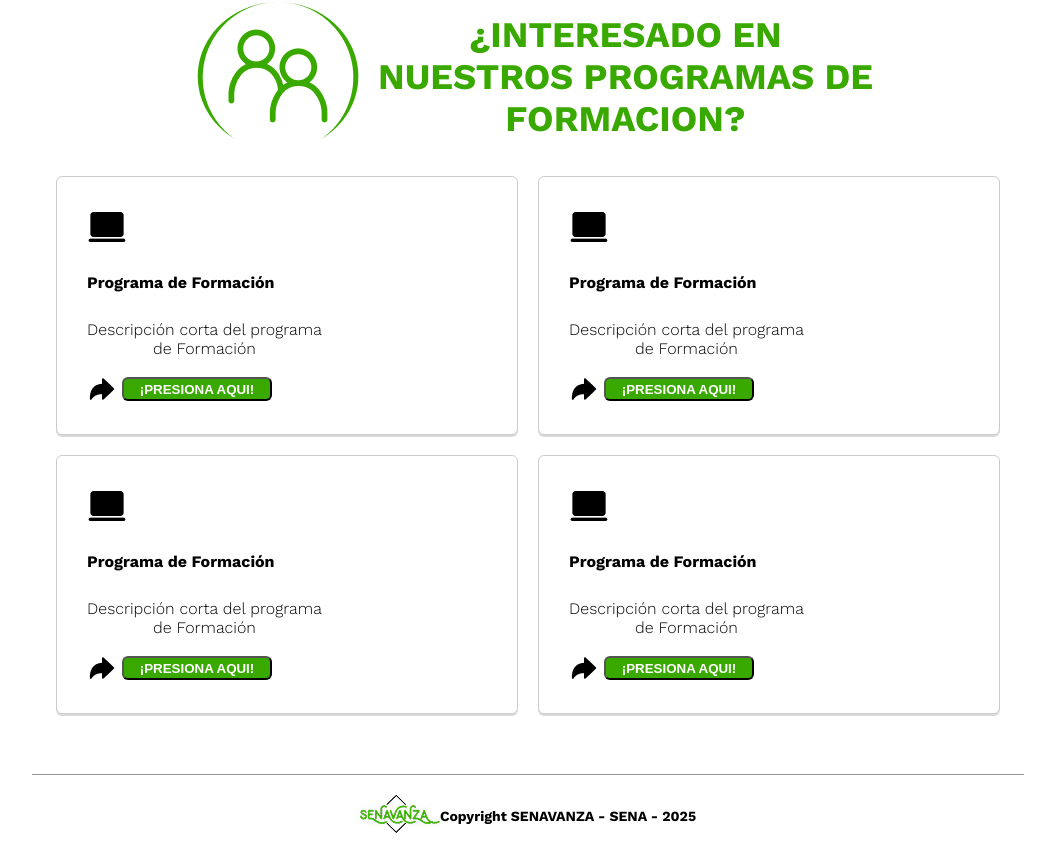
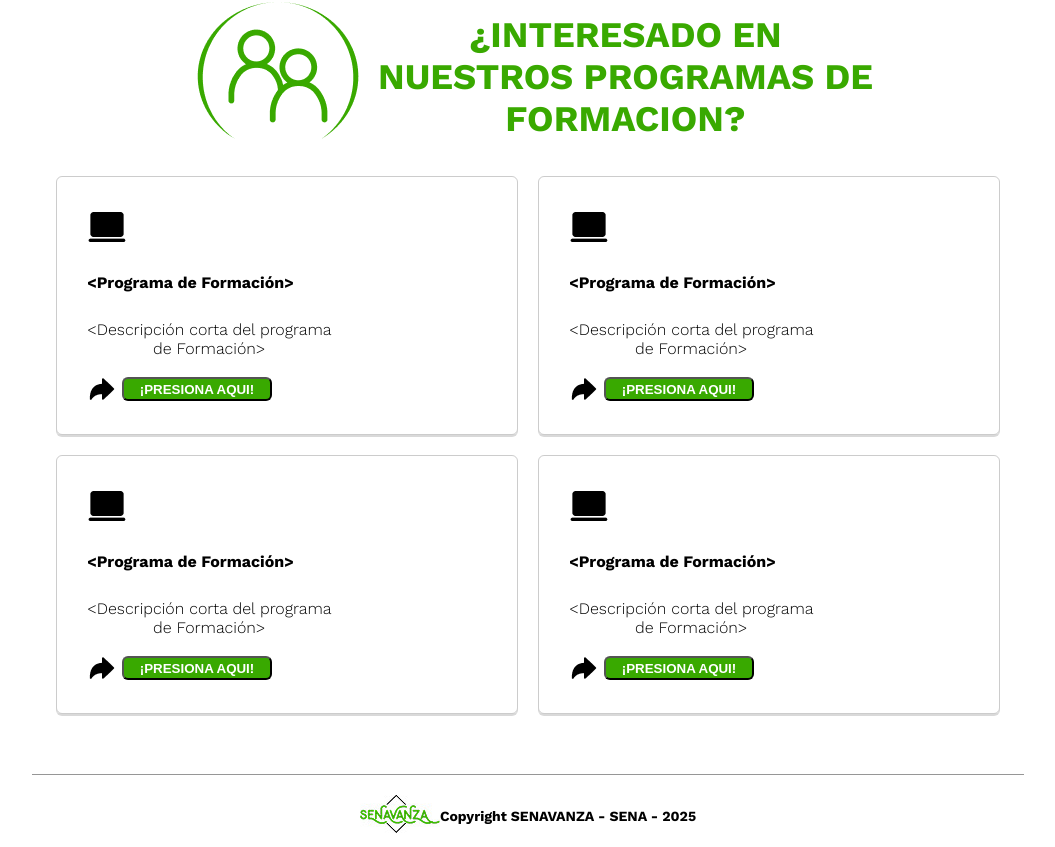
Before and after one commit to TheBullsT/proyectosenavanza, a React (Create React App) app: page /inicio in a window 1280 px wide. Shown: the part 950-1797 px from the top of the page, without its empty margins (112-1167 px from the left). Built offline with nearby package versions, Linux system fonts and the light colour scheme.

Commit message:
flechitas

```diff
--- a/src/components/Inicio/contenido-inicio/contenido-inicio.jsx
+++ b/src/components/Inicio/contenido-inicio/contenido-inicio.jsx
@@ -16,8 +16,8 @@ function ContenidoInicio(){
                     <div className="imagen-programa">
                         <img src={computador} alt="Computador" />
                     </div>
-                    <div className="nombre-programa"><p>Programa de Formación</p></div>
-                    <div className="descripcion-programa">Descripción corta del programa <br /> de Formación</div>
+                    <div className="nombre-programa"><p>{"<"}Programa de Formación{">"}</p></div>
+                    <div className="descripcion-programa">{"<"}Descripción corta del programa <br /> de Formación{">"}</div>
                     <div className="botones-inicio">
                         <img src={flechita} alt="Flecha" />
                         <button className="boton-inicio">¡PRESIONA AQUI!</button>
@@ -27,8 +27,8 @@ function ContenidoInicio(){
                     <div className="imagen-programa">
                         <img src={computador} alt="Computador" />
                     </div>
-                    <div className="nombre-programa"><p>Programa de Formación</p></div>
-                    <div className="descripcion-programa">Descripción corta del programa <br /> de Formación</div>
+                    <div className="nombre-programa"><p>{"<"}Programa de Formación{">"}</p></div>
+                    <div className="descripcion-programa">{"<"}Descripción corta del programa <br /> de Formación{">"}</div>
                     <div className="botones-inicio">
                         <img src={flechita} alt="Flecha" />
                         <button className="boton-inicio">¡PRESIONA AQUI!</button>
@@ -38,8 +38,8 @@ function ContenidoInicio(){
                     <div className="imagen-programa">
                         <img src={computador} alt="Computador" />
                     </div>
-                    <div className="nombre-programa"><p>Programa de Formación</p></div>
-                    <div className="descripcion-programa">Descripción corta del programa <br /> de Formación</div>
+                    <div className="nombre-programa"><p>{"<"}Programa de Formación{">"}</p></div>
+                    <div className="descripcion-programa">{"<"}Descripción corta del programa <br /> de Formación{">"}</div>
                     <div className="botones-inicio">
                         <img src={flechita} alt="Flecha" />
                         <button className="boton-inicio">¡PRESIONA AQUI!</button>
@@ -49,8 +49,8 @@ function ContenidoInicio(){
                     <div className="imagen-programa">
                         <img src={computador} alt="Computador" />
                     </div>
-                    <div className="nombre-programa"><p>Programa de Formación</p></div>
-                    <div className="descripcion-programa">Descripción corta del programa <br /> de Formación</div>
+                    <div className="nombre-programa"><p>{"<"}Programa de Formación{">"}</p></div>
+                    <div className="descripcion-programa">{"<"}Descripción corta del programa <br /> de Formación{">"}</div>
                     <div className="botones-inicio">
                         <img src={flechita} alt="Flecha" />
                         <button className="boton-inicio">¡PRESIONA AQUI!</button>
```
